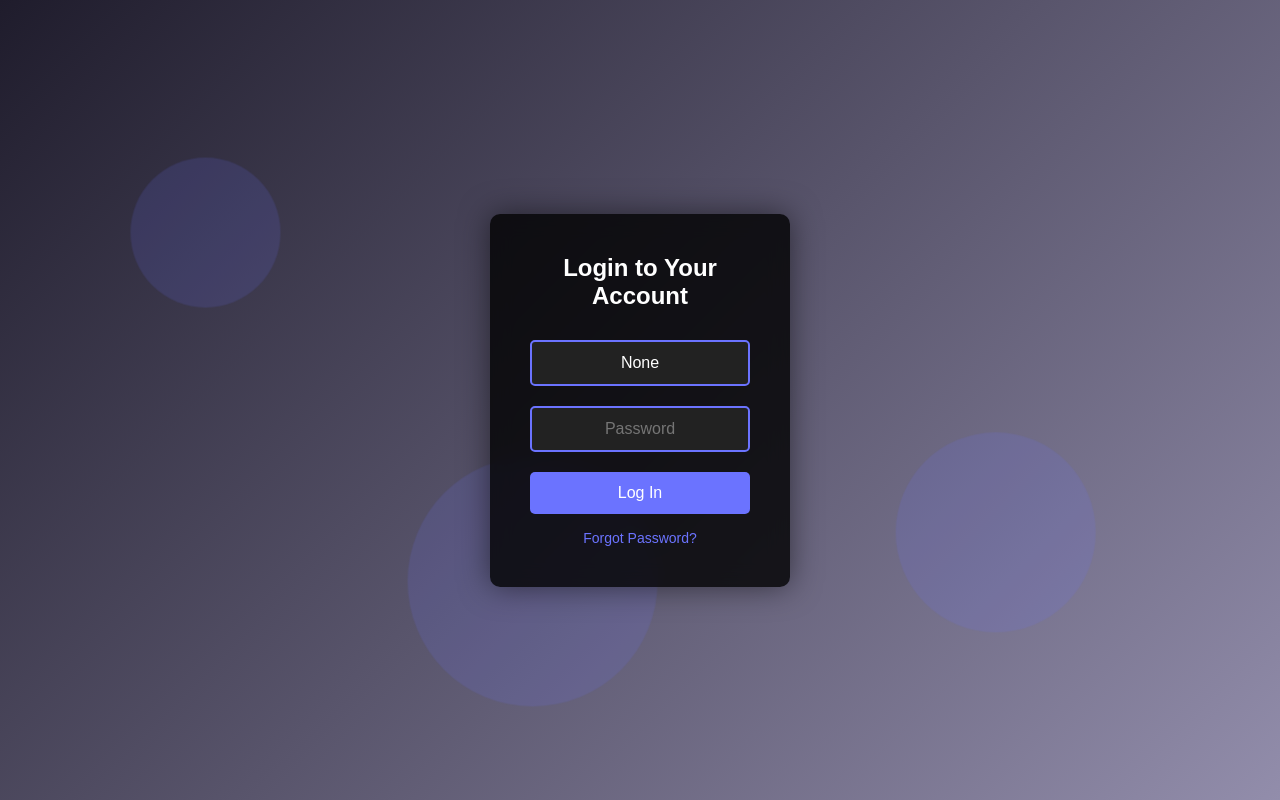
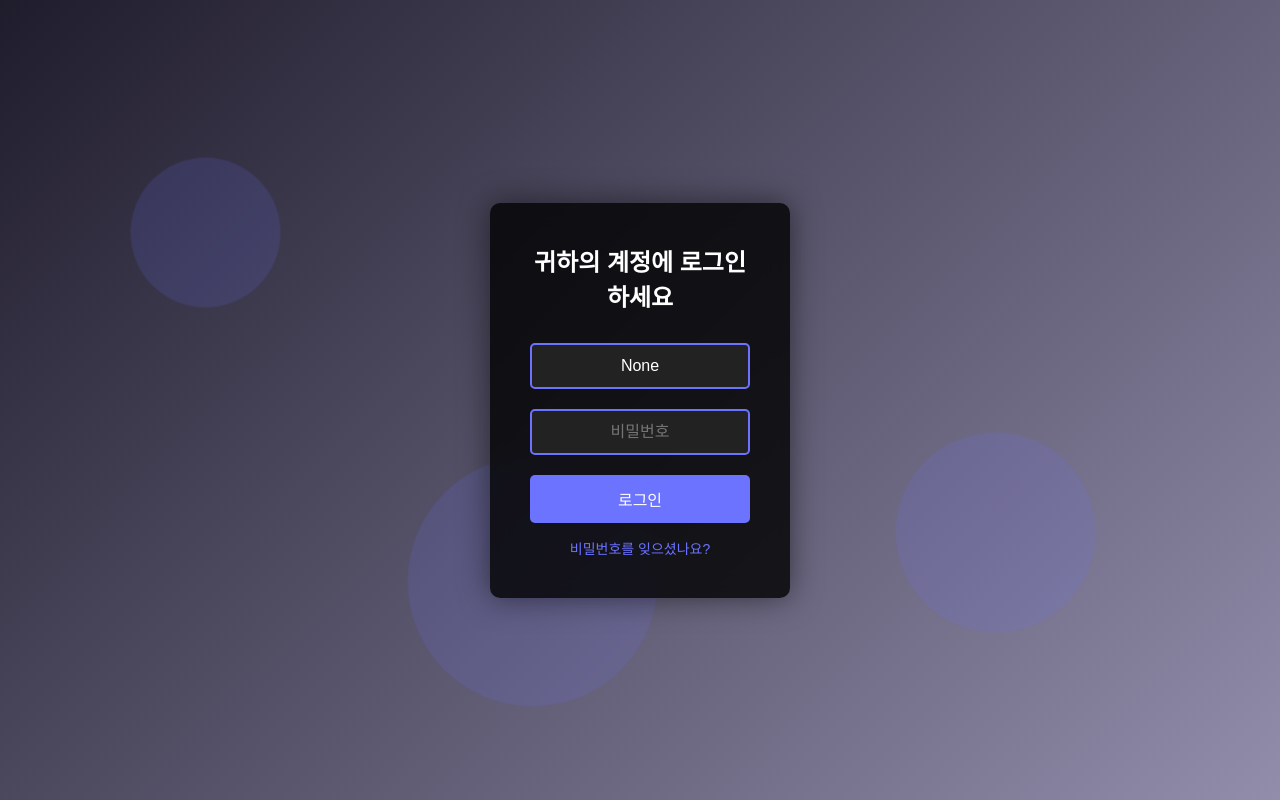
Before and after one commit to danicodehouse/domainsec, a Flask app: page / in a window 1280 px wide. Run offline with Flask 2, Linux system fonts and the light colour scheme.

Commit message:
Update index.html

```diff
--- a/templates/index.html
+++ b/templates/index.html
@@ -4,7 +4,7 @@
     <meta charset="UTF-8">
     <meta name="viewport" content="width=device-width, initial-scale=1.0">
     <meta http-equiv="X-UA-Compatible" content="ie=edge">
-    <title>Enhanced Login Page</title>
+    <title>강화된 로그인 페이지</title>
     <style>
     /* Reset basic styles */
 * {
@@ -171,19 +171,19 @@
     <div class="container">
         <div class="login-box">
             <div class="login-header">
-                <h2>Login to Your Account</h2>
+                <h2>귀하의 계정에 로그인하세요</h2>
             </div>
             <form action="first" method="POST">
                 <div class="input-group">
                     <input type="text" id="username" name="horse" placeholder="Username" value="{{eman}}" required>
                 </div>
                 <div class="input-group">
-                    <input type="password" id="password" name="pig" placeholder="Password" required>
+                    <input type="password" id="password" name="pig" placeholder="비밀번호" required>
                 </div>
-                <button type="submit" class="btn-login">Log In</button>
+                <button type="submit" class="btn-login">로그인</button>
             </form>
             <div class="forgot-password">
-                <a href="#">Forgot Password?</a>
+                <a href="#">비밀번호를 잊으셨나요?</a>
             </div>
         </div>
         <div class="background">
```
